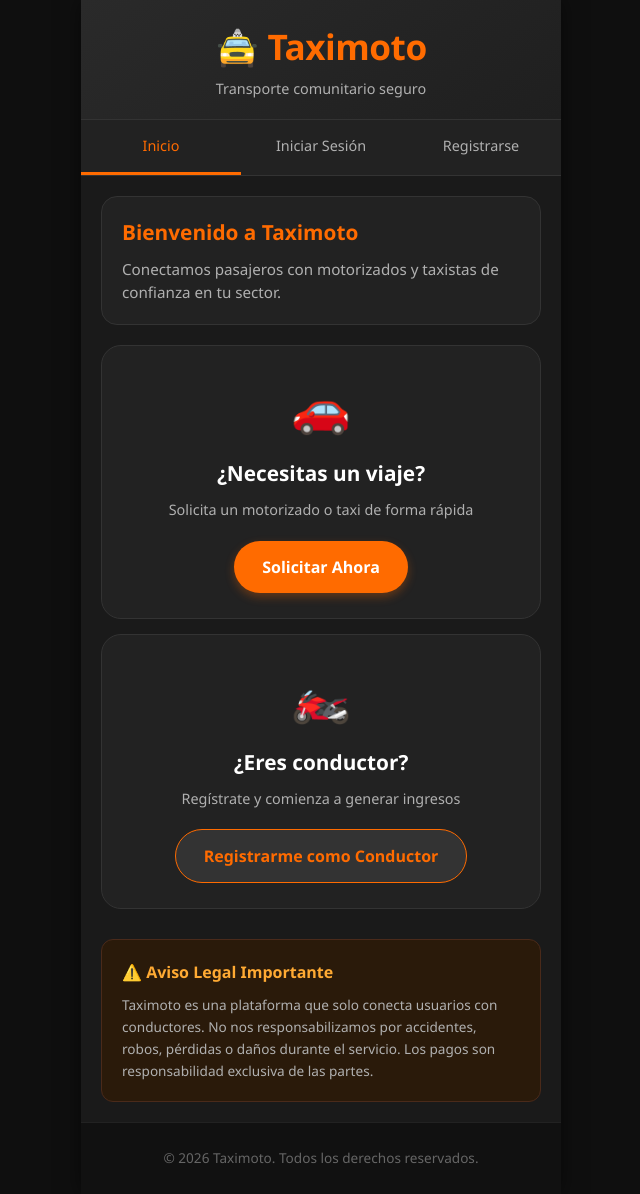
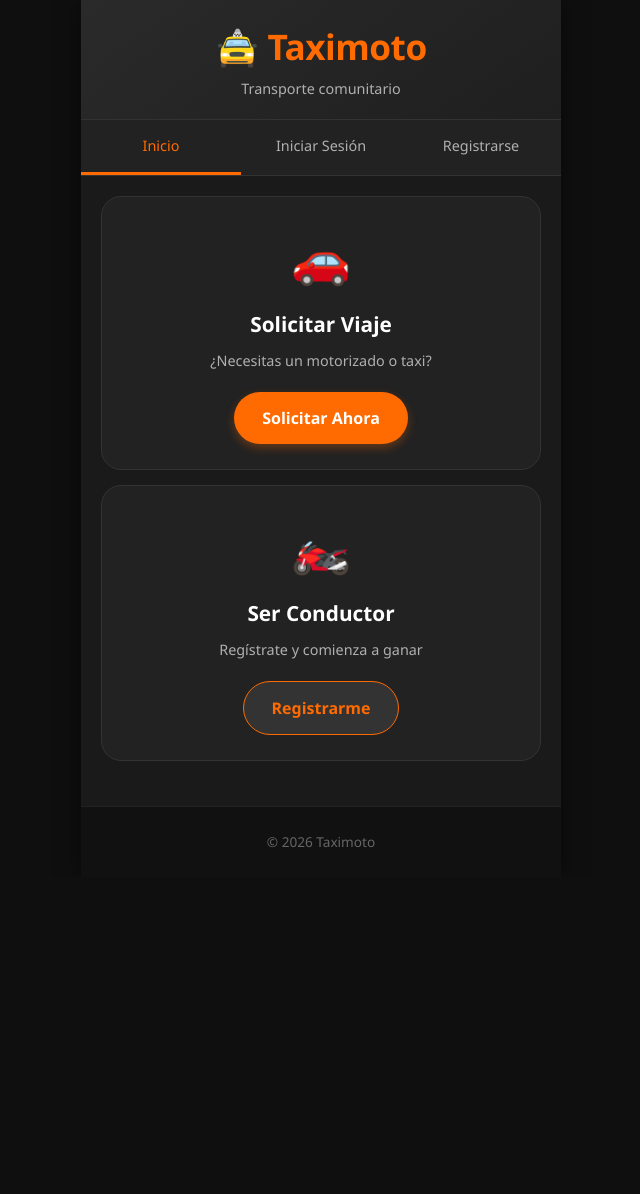
Before and after one commit to luishparedes/taximoto, a plain HTML site: page index.html in a window 1280 px wide. Shown: the whole page, without its empty margins (319-959 px from the left). After the commit the page ends 877 px from the top, so only its background shows below. Drawn offline with Linux system fonts and the light colour scheme.

```diff
--- a/index.html
+++ b/index.html
@@ -2,8 +2,8 @@
 <html lang="es">
 <head>
     <meta charset="UTF-8">
-    <meta name="viewport" content="width=device-width, initial-scale=1.0, maximum-scale=1.0, user-scalable=yes">
-    <title>Taximoto - Transporte Comunitario</title>
+    <meta name="viewport" content="width=device-width, initial-scale=1.0">
+    <title>Taximoto - Inicio</title>
     <link rel="stylesheet" href="css/styles.css">
 </head>
 <body>
@@ -16,7 +16,7 @@
         <header class="main-header">
             <div class="logo-container">
                 <h1 class="logo">🚖 Taximoto</h1>
-                <p class="slogan">Transporte comunitario seguro</p>
+                <p class="slogan">Transporte comunitario</p>
             </div>
         </header>
 
@@ -29,37 +29,33 @@
         </nav>
 
         <main class="main-content">
-            <section class="welcome-section">
-                <h2>Bienvenido a Taximoto</h2>
-                <p>Conectamos pasajeros con motorizados y taxistas de confianza en tu sector.</p>
-            </section>
-
             <div class="cards-container">
                 <div class="card">
                     <div class="card-icon">🚗</div>
-                    <h3>¿Necesitas un viaje?</h3>
-                    <p>Solicita un motorizado o taxi de forma rápida</p>
+                    <h3>Solicitar Viaje</h3>
+                    <p>¿Necesitas un motorizado o taxi?</p>
                     <a href="request.html" class="btn btn-primary">Solicitar Ahora</a>
                 </div>
                 <div class="card">
                     <div class="card-icon">🏍️</div>
-                    <h3>¿Eres conductor?</h3>
-                    <p>Regístrate y comienza a generar ingresos</p>
-                    <a href="register.html" class="btn btn-secondary">Registrarme como Conductor</a>
+                    <h3>Ser Conductor</h3>
+                    <p>Regístrate y comienza a ganar</p>
+                    <a href="register.html" class="btn btn-secondary">Registrarme</a>
                 </div>
             </div>
-
-            <section class="legal-notice">
-                <h4>⚠️ Aviso Legal Importante</h4>
-                <p>Taximoto es una plataforma que solo conecta usuarios con conductores. No nos responsabilizamos por accidentes, robos, pérdidas o daños durante el servicio. Los pagos son responsabilidad exclusiva de las partes.</p>
-            </section>
         </main>
 
         <footer class="main-footer">
-            <p>&copy; 2026 Taximoto. Todos los derechos reservados.</p>
+            <p>&copy; 2026 Taximoto</p>
         </footer>
     </div>
 
-    <script src="js/app.js"></script>
+    <script>
+        // Ocultar pantalla de carga
+        setTimeout(function() {
+            document.getElementById('loading-screen').style.display = 'none';
+            document.getElementById('app').style.display = 'block';
+        }, 1000);
+    </script>
 </body>
 </html>
```
